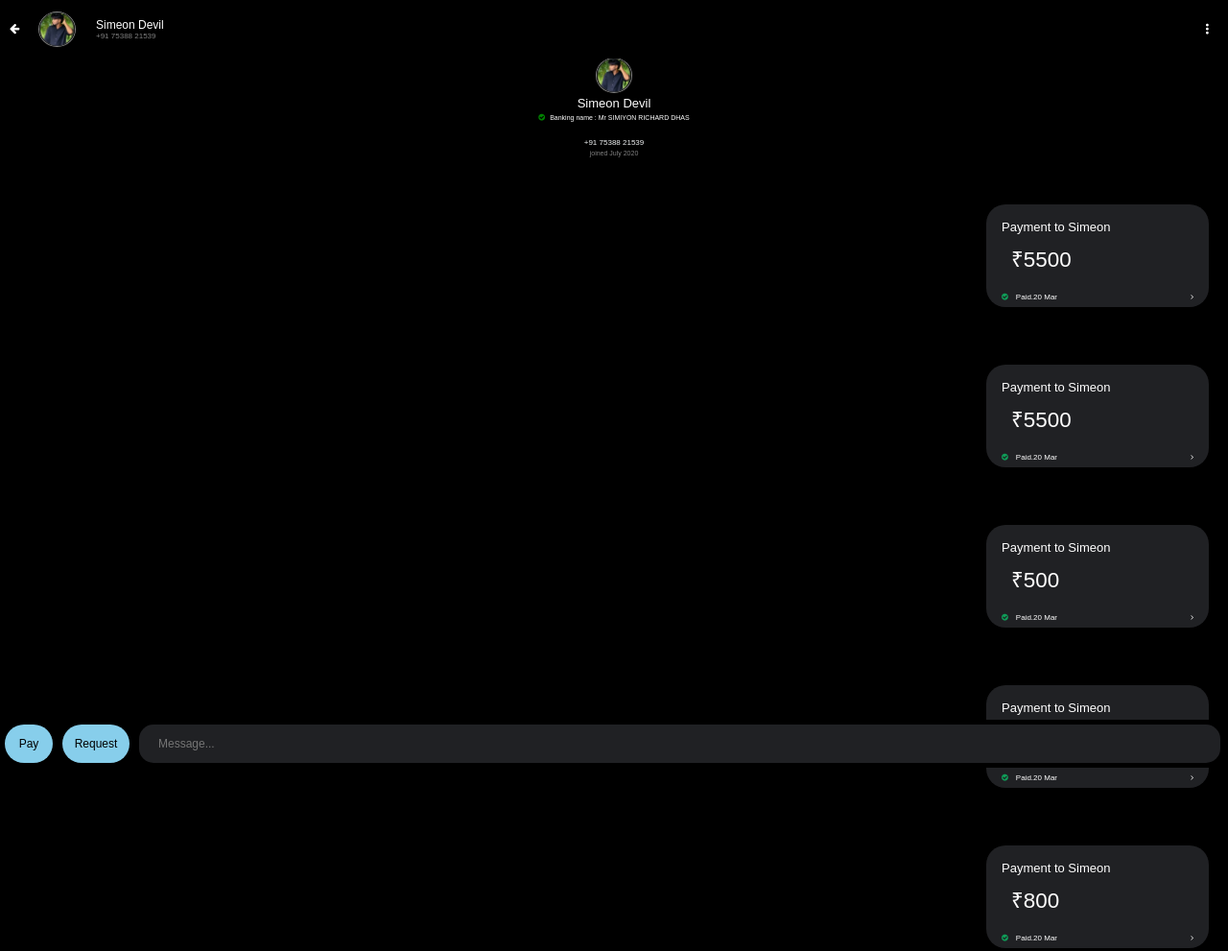
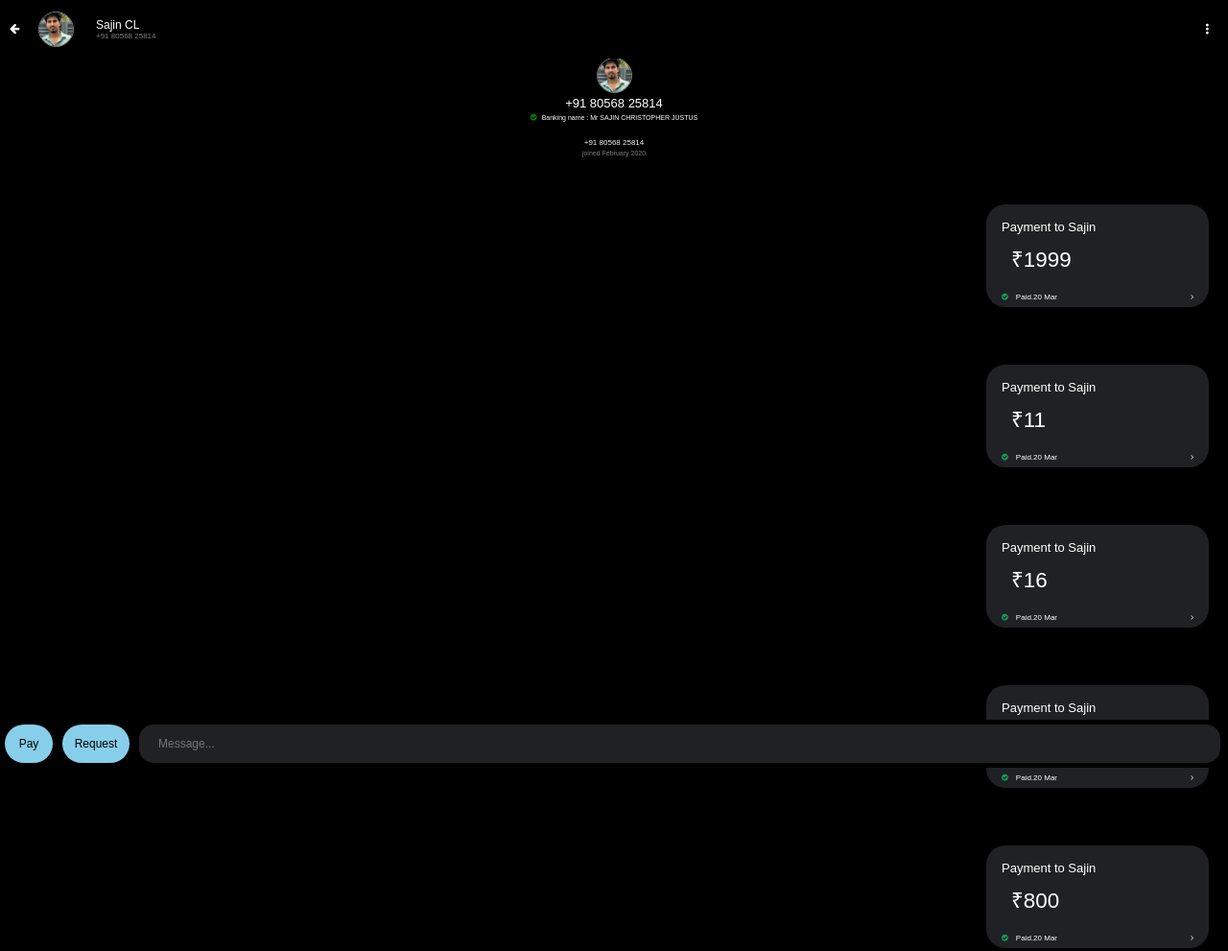
Before and after one commit to sajin-cl/payment_app_clone, a plain HTML site: page index.html in a window 1280 px wide. Shown: the whole page at 96% size. Drawn offline with Linux system fonts and the light colour scheme.

Commit message:
new image updated

```diff
--- a/index.html
+++ b/index.html
@@ -19,10 +19,10 @@
     <div class="header-box">
       <div class="header-div">
         <i class="fa fa-arrow-left" aria-hidden="true"></i>
-        <img src="img/avatar1.jpeg" alt="">
+        <img src="img/avt.jpg" alt="">
         <div class="contact-detail">
-          <p> Simeon Devil</p>
-          <p style="font-size: 8px; color: grey;">+91 75388 21539</p>
+          <p> Sajin CL</p>
+          <p style="font-size: 8px; color: grey;">+91 80568 25814</p>
         </div>
 
       </div>
@@ -31,20 +31,20 @@
 
     <!--Receiver profile details-->
     <div class="profile-info">
-      <img src="img/avatar1.jpeg" alt="">
-      <p>Simeon Devil</p>
+      <img src="img/avt.jpg" alt="">
+      <p>+91 80568 25814</p>
       <p style="font-size: 7px;"><i class="fa fa-check-circle"
           style="font-size: 8px; color: green; margin:3px 3px 15px 0;"></i>
-        Banking name : Mr SIMIYON RICHARD DHAS</p>
-      <p class="profile-info-contact">+91 75388 21539</p>
-      <p class="profile-info-date">joined July 2020</p>
+        Banking name : Mr SAJIN CHRISTOPHER JUSTUS</p>
+      <p class="profile-info-contact">+91 80568 25814</p>
+      <p class="profile-info-date">joined February 2020</p>
     </div>
 
     <!--Payment details box-->
     <div class="payment-section">
       <div class="payment-box">
-        <p>Payment to Simeon</p>
-        <p class="payment-box-amount">&#8377;5500</p>
+        <p>Payment to Sajin</p>
+        <p class="payment-box-amount">&#8377;1999</p>
         <div class="payment-box-paid-details">
           <div><i class="fa fa-check-circle" style="margin-right: 8px; color: #0f9d58;" aria-hidden="true"></i>Paid.20
             Mar
@@ -53,8 +53,8 @@
         </div>
       </div>
       <div class="payment-box">
-        <p>Payment to Simeon</p>
-        <p class="payment-box-amount">&#8377;5500</p>
+        <p>Payment to Sajin</p>
+        <p class="payment-box-amount">&#8377;11</p>
         <div class="payment-box-paid-details">
           <div><i class="fa fa-check-circle" style="margin-right: 8px; color: #0f9d58;" aria-hidden="true"></i>Paid.20
             Mar
@@ -63,7 +63,17 @@
         </div>
       </div>
       <div class="payment-box">
-        <p>Payment to Simeon</p>
+        <p>Payment to Sajin</p>
+        <p class="payment-box-amount">&#8377;16</p>
+        <div class="payment-box-paid-details">
+          <div><i class="fa fa-check-circle" style="margin-right: 8px; color: #0f9d58;" aria-hidden="true"></i>Paid.20
+            Mar
+          </div>
+          <div><i class="fa fa-angle-right" aria-hidden="true"></i></div>
+        </div>
+      </div>
+      <div class="payment-box">
+        <p>Payment to Sajin</p>
         <p class="payment-box-amount">&#8377;500</p>
         <div class="payment-box-paid-details">
           <div><i class="fa fa-check-circle" style="margin-right: 8px; color: #0f9d58;" aria-hidden="true"></i>Paid.20
@@ -73,17 +83,7 @@
         </div>
       </div>
       <div class="payment-box">
-        <p>Payment to Simeon</p>
-        <p class="payment-box-amount">&#8377;500</p>
-        <div class="payment-box-paid-details">
-          <div><i class="fa fa-check-circle" style="margin-right: 8px; color: #0f9d58;" aria-hidden="true"></i>Paid.20
-            Mar
-          </div>
-          <div><i class="fa fa-angle-right" aria-hidden="true"></i></div>
-        </div>
-      </div>
-      <div class="payment-box">
-        <p>Payment to Simeon</p>
+        <p>Payment to Sajin</p>
         <p class="payment-box-amount">&#8377;800</p>
         <div class="payment-box-paid-details">
           <div><i class="fa fa-check-circle" style="margin-right: 8px; color: #0f9d58;" aria-hidden="true"></i>Paid.20
--- a/style.css
+++ b/style.css
@@ -105,7 +105,7 @@ img {
   column-gap: 10px;
   padding: 5px;
   position: fixed;
-  background-color:black;
+  background-color: black;
   width: 99%;
   bottom: 0;
   z-index: 10;
@@ -132,7 +132,7 @@ img {
   padding: 5px 20px;
   background-color: #202124;
   color: grey;
- text-align: start;
+  text-align: start;
   font-size: 12px;
 
 }
```
Also changed, not shown: img/avt.jpg (added).
